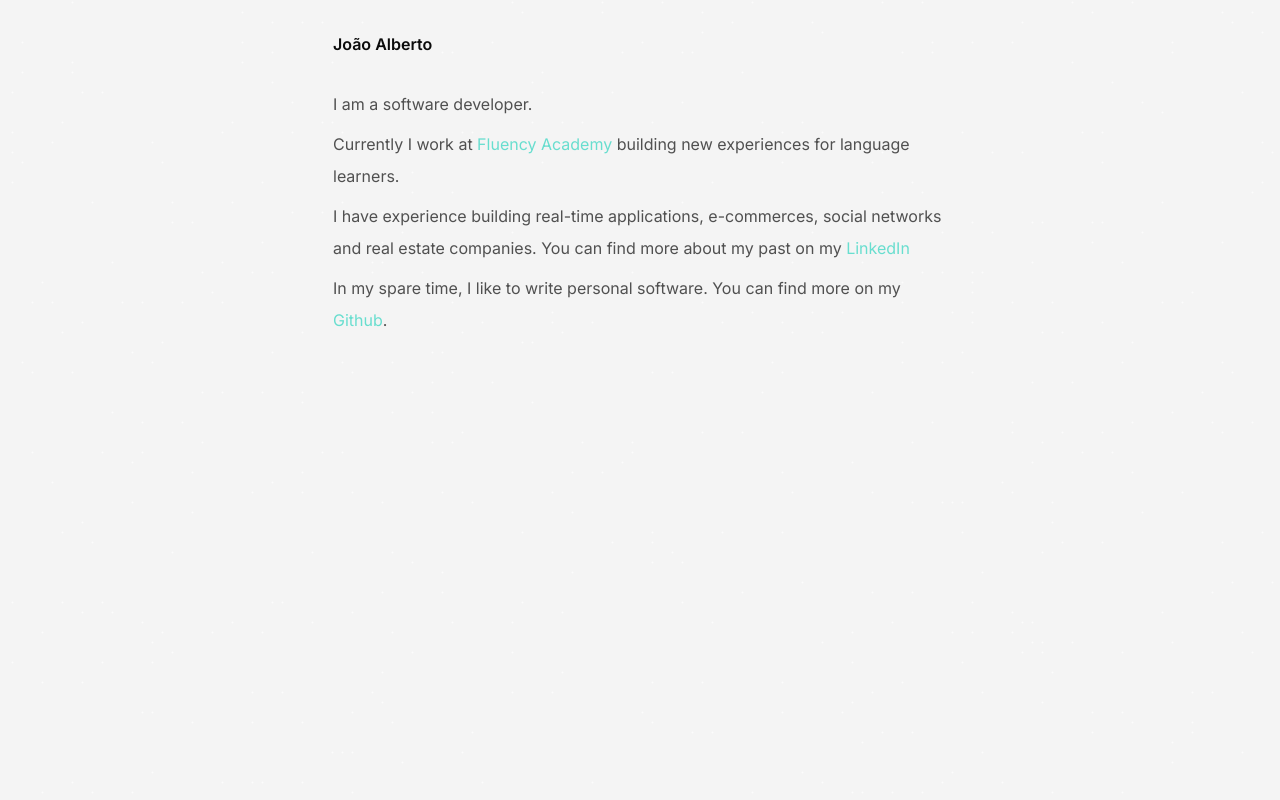
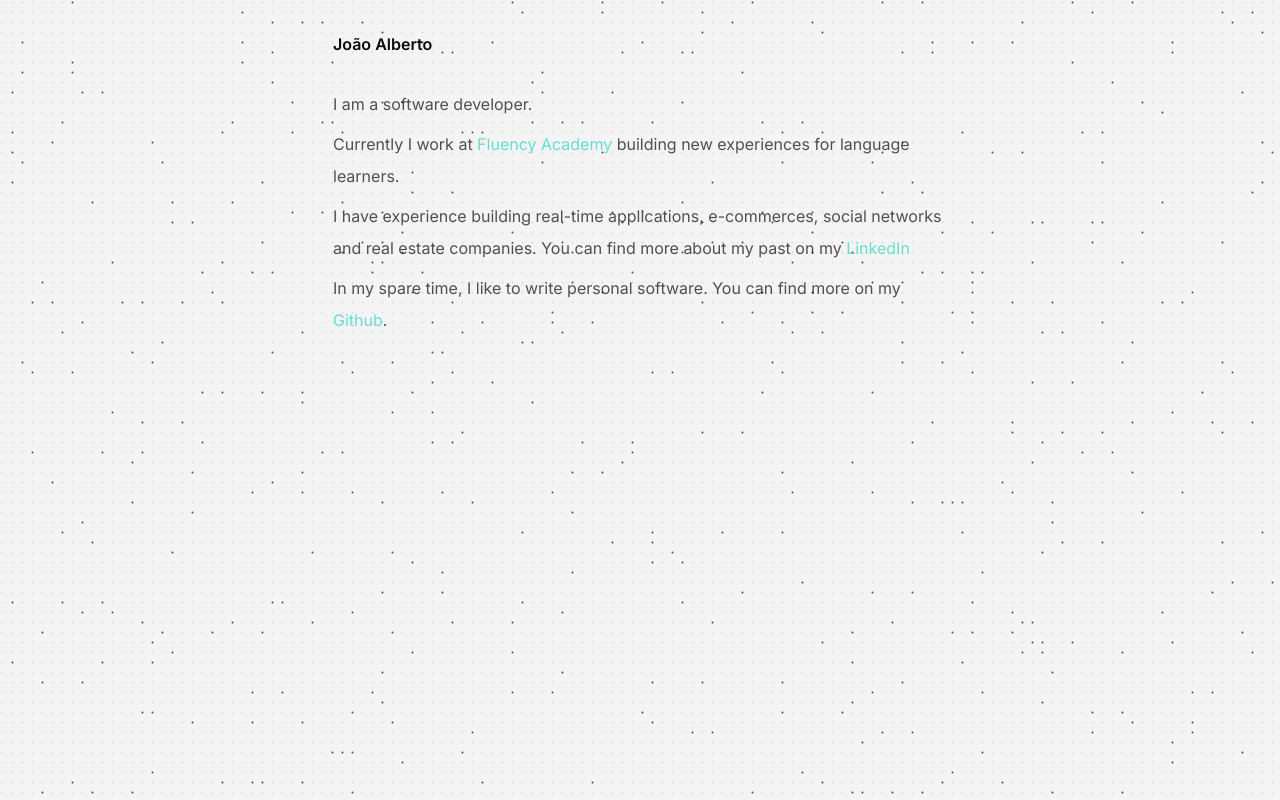
Before and after one commit to joaoalberto-dev/joaoalberto.dev, a Next.js app: page / in a window 1280 px wide. Built offline with nearby package versions, Linux system fonts and the light colour scheme.

Commit message:
feat: add canvas support to dark mode

```diff
--- a/src/components/canvas.tsx
+++ b/src/components/canvas.tsx
@@ -1,13 +1,20 @@
 "use client";
 
+import { useDarkMode } from "@/hooks/use-dark-mode";
 import { useEffect, useRef } from "react";
 
+const lightColor = `255,255,255`;
+const darkColor = `0,0,0`;
+
 function Canvas() {
+  const isDarkMode = useDarkMode();
+  const color = isDarkMode ? lightColor : darkColor;
   const mouse = useRef<{ x: number; y: number }>({ x: -100, y: -100 });
   const isClicking = useRef(false);
   const canvas = useRef<HTMLCanvasElement | null>(null);
 
   useEffect(() => {
+    let timer: NodeJS.Timeout;
     const SCREEN_WIDTH = window.innerWidth;
     const SCREEN_HEIGHT = window.innerHeight;
 
@@ -29,31 +36,35 @@ function Canvas() {
           const Y = row * 10 + 2.5;
 
           context.beginPath();
-          context.fillStyle = "rgba(255,255,255,.1)";
+          context.fillStyle = `rgba(${color},.1)`;
           context.moveTo(col * 10 + 2.5, row * 10 + 2.5);
           context.arc(X, Y, 1, 0, Math.PI * 2);
           context.closePath();
 
-          if (Math.random() > 0.95) context.fillStyle = "rgba(255,255,255,.7)";
+          if (Math.random() > 0.95) context.fillStyle = `rgba(${color},.7)`;
 
           const a = X - mouse.current.x;
           const b = Y - mouse.current.y;
           const c = Math.sqrt(a * a + b * b);
           const SIZE = isClicking.current ? 120 : 100;
 
-          if (c < SIZE) context.fillStyle = "rgba(255,255,255,0)";
+          if (c < SIZE) context.fillStyle = `rgba(${color},0)`;
 
           context.fill();
         }
       }
 
-      setTimeout(() => {
+      timer = setTimeout(() => {
         requestAnimationFrame(() => render(context));
       }, 1000 / 24);
     }
 
     render(context);
-  }, []);
+
+    return () => {
+      clearTimeout(timer);
+    };
+  }, [color]);
 
   useEffect(() => {
     window.addEventListener("pointerdown", () => (isClicking.current = true));
--- /dev/null
+++ b/src/hooks/use-dark-mode.ts
@@ -0,0 +1,31 @@
+"use client";
+
+import { useEffect, useState } from "react";
+
+function useDarkMode() {
+  const [darkMode, setDarkMode] = useState(
+    (typeof window !== "undefined" &&
+      window?.matchMedia("(prefers-color-scheme: dark)")?.matches) ||
+      false
+  );
+
+  useEffect(() => {
+    function update(event: MediaQueryListEventMap["change"]) {
+      setDarkMode(event.matches);
+    }
+
+    window
+      .matchMedia("(prefers-color-scheme: dark)")
+      .addEventListener("change", update);
+
+    return () => {
+      window
+        .matchMedia("(prefers-color-scheme: dark)")
+        .removeEventListener("change", update);
+    };
+  }, []);
+
+  return darkMode;
+}
+
+export { useDarkMode };
```
